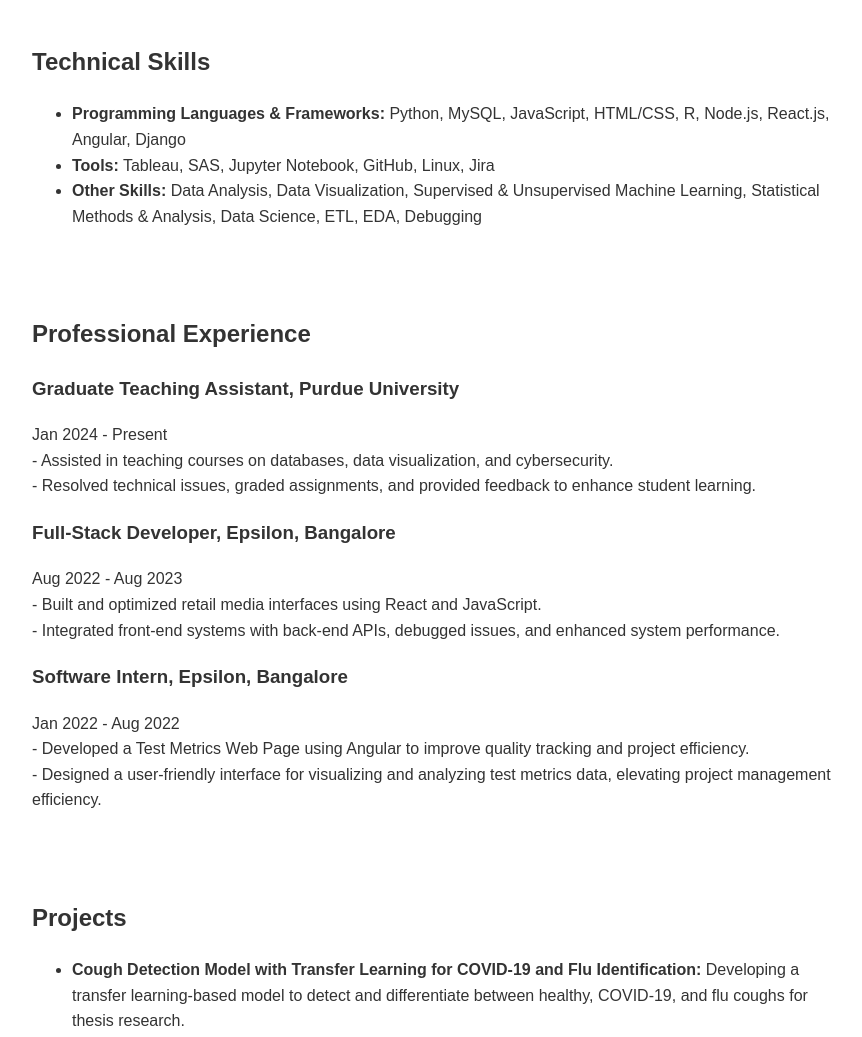
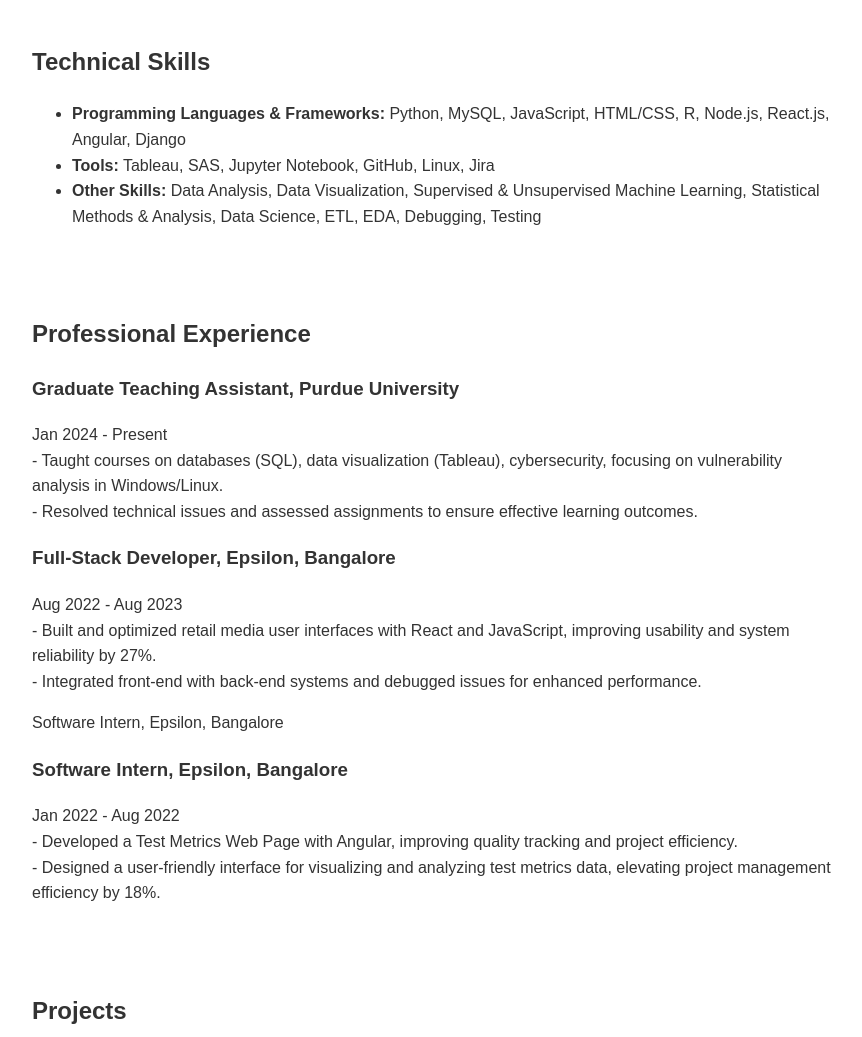
Before and after one commit to ysendhil/ysendhil.github.io, a plain HTML site: page index.html in a window 1280 px wide. Shown: the part 774-1811 px from the top of the page, without its empty margins (208-1070 px from the left). Drawn offline with Linux system fonts and the light colour scheme.

Commit message:
Add portfolio index.html

```diff
--- a/index.html
+++ b/index.html
@@ -79,8 +79,7 @@
         <ul>
             <li><strong>Programming Languages & Frameworks:</strong> Python, MySQL, JavaScript, HTML/CSS, R, Node.js, React.js, Angular, Django</li>
             <li><strong>Tools:</strong> Tableau, SAS, Jupyter Notebook, GitHub, Linux, Jira</li>
-            <li><strong>Other Skills:</strong>  Data Analysis, Data Visualization, Supervised & Unsupervised Machine Learning, Statistical Methods & Analysis, Data Science, ETL, EDA, Debugging
-                </li>
+            <li><strong>Other Skills:</strong>  Data Analysis, Data Visualization, Supervised & Unsupervised Machine Learning, Statistical Methods & Analysis, Data Science, ETL, EDA, Debugging, Testing</li>
         </ul>
     </section>
 
@@ -89,18 +88,19 @@
 
 <h3>Graduate Teaching Assistant, Purdue University</h3>
 <p>Jan 2024 - Present<br>
-- Assisted in teaching courses on databases, data visualization, and cybersecurity.<br>
-- Resolved technical issues, graded assignments, and provided feedback to enhance student learning.</p>
+- Taught courses on databases (SQL), data visualization (Tableau), cybersecurity, focusing on vulnerability analysis in Windows/Linux.<br>
+- Resolved technical issues and assessed assignments to ensure effective learning outcomes.</p>
 
 <h3>Full-Stack Developer, Epsilon, Bangalore</h3>
 <p>Aug 2022 - Aug 2023<br>
-- Built and optimized retail media interfaces using React and JavaScript.<br>
-- Integrated front-end systems with back-end APIs, debugged issues, and enhanced system performance.</p>
+- Built and optimized retail media user interfaces with React and JavaScript, improving usability and system reliability by 27%.<br>
+- Integrated front-end with back-end systems and debugged issues for enhanced performance.</p>
 
+Software Intern, Epsilon, Bangalore
 <h3>Software Intern, Epsilon, Bangalore</h3>
 <p>Jan 2022 - Aug 2022<br>
-- Developed a Test Metrics Web Page using Angular to improve quality tracking and project efficiency.<br>
-- Designed a user-friendly interface for visualizing and analyzing test metrics data, elevating project management efficiency.</p>
+- Developed a Test Metrics Web Page with Angular, improving quality tracking and project efficiency.<br>
+- Designed a user-friendly interface for visualizing and analyzing test metrics data, elevating project management efficiency by 18%.</p>
 
 
     </section>
@@ -111,6 +111,7 @@
     <li>
         <strong>Cough Detection Model with Transfer Learning for COVID-19 and Flu Identification:</strong>
         Developing a transfer learning-based model to detect and differentiate between healthy, COVID-19, and flu coughs for thesis research.
+        Submitted a paper titled "Transfer Learning in Smart Systems: A Cross-Domain Survey of Challenges and Opportunities" for publication at ACM CSUR, showcasing the model’s design and its potential applications.
     </li>
     <li>
         <strong>Disease Outcome Prediction:</strong>
```
